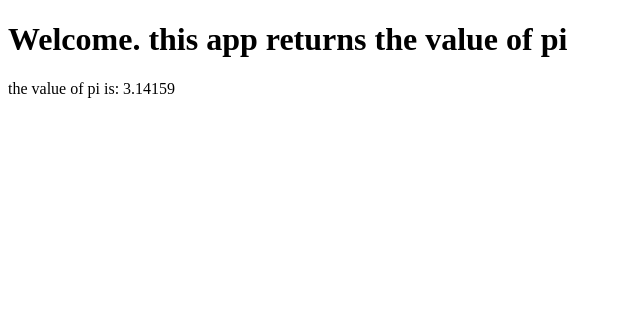
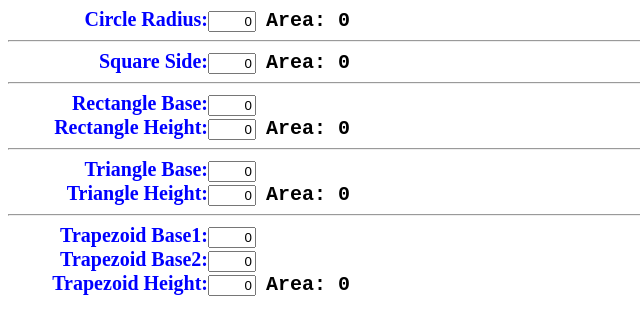
Before and after one commit to soosan900popo/running-angular, an Angular app: page / in a window 1280 px wide. Shown: the top 334 px of the page, without its empty margins (0-640 px from the left). Built offline with nearby package versions, Linux system fonts and the light colour scheme.

Commit message:
데이터 변환 서비스 구현하기

```diff
--- a/src/app/app.component.css
+++ b/src/app/app.component.css
@@ -0,0 +1,15 @@
+label{
+    color: blue;
+    font: bold 20px times new roman;
+    width:200px;
+    display: inline-block;
+    text-align: right;
+}
+input{
+    width:40px;
+    text-align:right;
+}
+span{
+    font: bold 20px courier new;
+    padding-left: 10px;
+}
--- a/src/app/app.component.html
+++ b/src/app/app.component.html
@@ -1,4 +1,32 @@
-<h1>
-  Welcome. this app returns the value of pi
-</h1>
-<p> the value of pi is: {{pi | number:'1.1-5'}}</p>
+<label>Circle Radius:</label>
+<input type="text" [(ngModel)]="circleRadius"/>
+<span>Area: {{this.doCircle()}}</span>
+<hr>
+
+<label>Square Side:</label>
+<input type="text" [(ngModel)]="squareBase" />
+<span>Area: {{this.doSquare()}}</span>
+<hr>
+
+<label>Rectangle Base:</label>
+<input type="text" [(ngModel)]="rectangleBase" /> <br>
+<label>Rectangle Height:</label>
+<input type="text" [(ngModel)]="rectangleHeight" />
+<span>Area: {{this.doRectangle()}}</span>
+<hr>
+
+<label>Triangle Base:</label>
+<input type="text"
+  [(ngModel)]="triangleBase" /> <br>
+<label>Triangle Height:</label>
+<input type="text" [(ngModel)]="triangleHeight" />
+<span>Area: {{this.doTriangle()}}</span>
+<hr>
+
+<label>Trapezoid Base1:</label>
+<input type="text"  [(ngModel)]="trapezoidBase1" /> <br>
+<label>Trapezoid Base2:</label>
+<input type="text"  [(ngModel)]="trapezoidBase2" /><br>
+<label>Trapezoid Height:</label>
+<input type="text"  [(ngModel)]="trapezoidHeight" />
+<span>Area: {{this.doTrapezoid()}}</span>
--- a/src/app/app.component.ts
+++ b/src/app/app.component.ts
@@ -1,17 +1,42 @@
-import { Component, OnInit } from '@angular/core';
-import { PiService } from './pi.service';
+import { Component } from '@angular/core';
+import { AreaCalcService } from './area-calc.service';
 
 @Component({
   selector: 'app-root',
   templateUrl: './app.component.html',
-  providers: [ PiService ]
+  styleUrls: ['./app.component.css'],
+  providers: [AreaCalcService]
 })
-export class AppComponent implements OnInit {
-  pi: number;
-  constructor(
-    private PiService: PiService
-  ){}
-  ngOnInit(){
-    this.pi = this.PiService.getPi();
+export class AppComponent {
+  circleRadius: number = 0;
+  squareBase: number = 0;
+  rectangleBase: number = 0;
+  rectangleHeight: number = 0;
+  triangleBase: number = 0;
+  triangleHeight: number = 0;
+  trapezoidBase1: number = 0;
+  trapezoidBase2: number = 0;
+  trapezoidHeight: number = 0;
+
+  constructor(private areaCalc: AreaCalcService) {}
+
+  doCircle() {
+    return this.areaCalc.circle(this.circleRadius);
+  }
+  doSquare() {
+    return this.areaCalc.square(this.squareBase);
+  }
+  doRectangle() {
+    return this.areaCalc.rectangle(this.rectangleBase, this.rectangleHeight);
+  }
+  doTriangle() {
+    return this.areaCalc.triangle(this.triangleBase, this.triangleHeight);
+  }
+  doTrapezoid() {
+    return this.areaCalc.trapezoid(
+      this.trapezoidBase1,
+      this.trapezoidBase2,
+      this.trapezoidHeight
+    );
   }
 }
--- a/src/app/app.module.ts
+++ b/src/app/app.module.ts
@@ -1,5 +1,6 @@
 import { BrowserModule } from '@angular/platform-browser';
 import { NgModule } from '@angular/core';
+import { FormsModule } from '@angular/forms';
 
 import { AppComponent } from './app.component';
 
@@ -8,7 +9,8 @@ import { AppComponent } from './app.component';
     AppComponent
   ],
   imports: [
-    BrowserModule
+    BrowserModule,
+    FormsModule
   ],
   providers: [],
   bootstrap: [AppComponent]
--- /dev/null
+++ b/src/app/area-calc.service.ts
@@ -0,0 +1,20 @@
+import { Injectable } from '@angular/core';
+
+@Injectable()
+export class AreaCalcService {
+  circle(radius: number): number {
+    return Math.PI * radius * radius;
+  }
+  square(base: number): number {
+    return base * base;
+  }
+  rectangle(base: number, height): number {
+    return base * height;
+  }
+  triangle(base: number, height): number {
+    return (base * height) / 2;
+  }
+  trapezoid(base1: number, base2: number, height: number): number {
+    return ((base1 + base2) / 2) * height;
+  }
+}
--- a/src/app/pi.service.ts
+++ /dev/null
@@ -1,8 +0,0 @@
-import { Injectable } from '@angular/core';
-
-@Injectable()
-export class PiService {
-  getPi() {
-    return Math.PI;
-  }
-}
```
